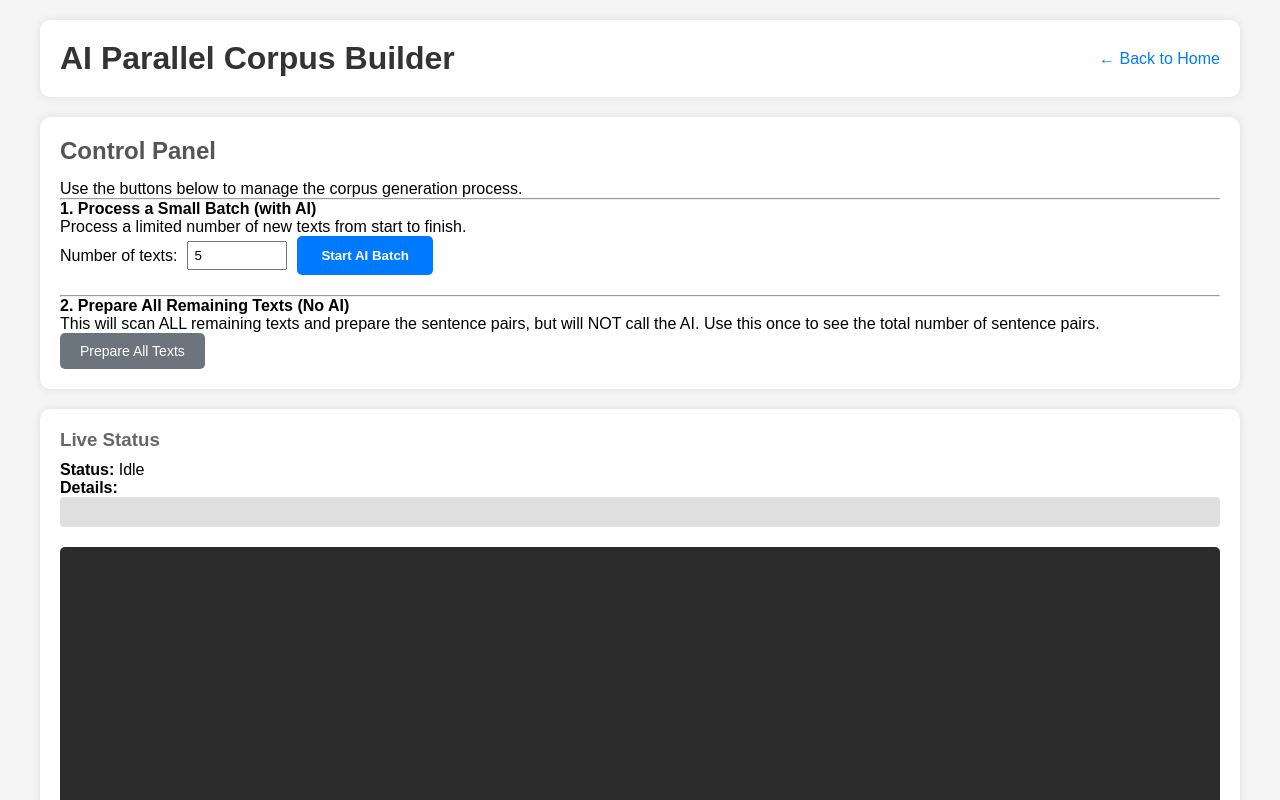
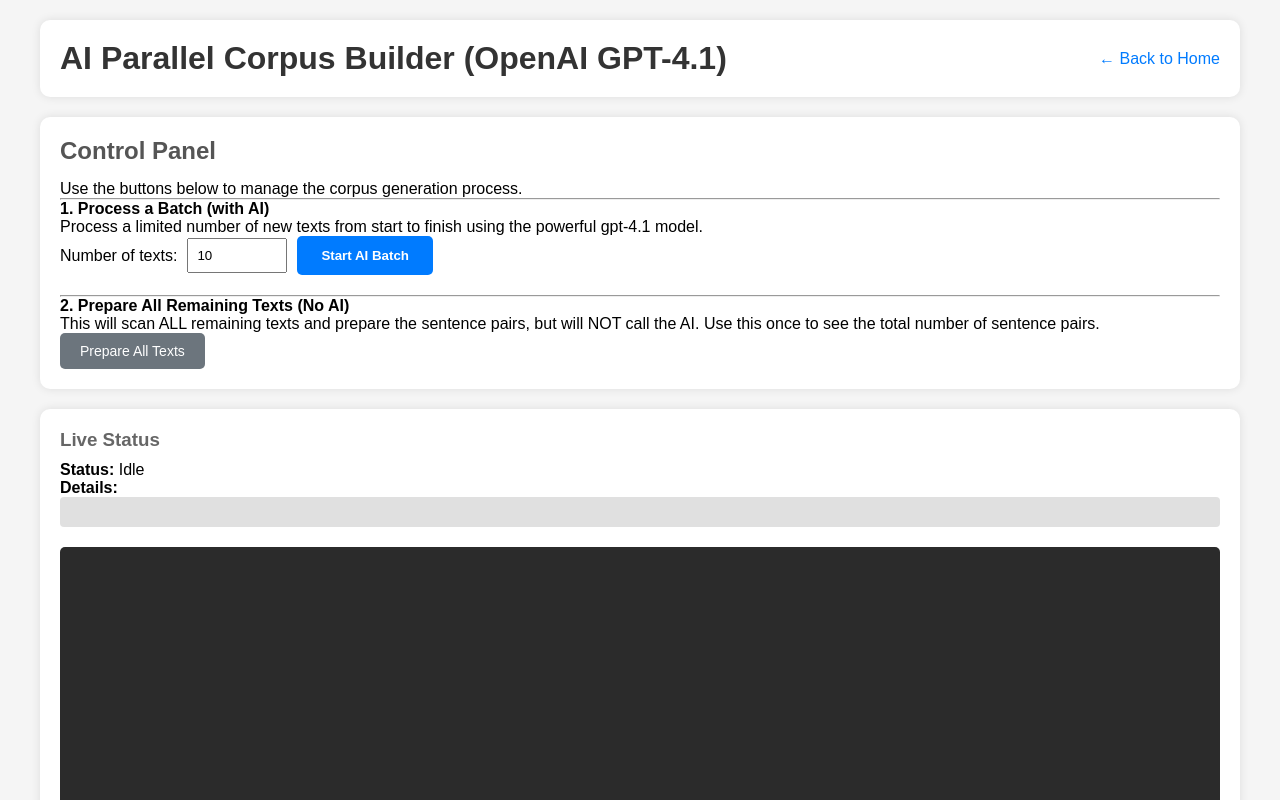
Before and after one commit to falmstudios/pdf-gemini-analyzer, a website: page public/corpus-builder.html in a window 1280 px wide. Shown: the top 800 px of the page. Drawn offline with Linux system fonts and the light colour scheme; no server answers.

Commit message:
Update corpus-builder.html

```diff
--- a/public/corpus-builder.html
+++ b/public/corpus-builder.html
@@ -19,7 +19,7 @@
 <body>
     <div class="container">
         <div class="header">
-            <h1>AI Parallel Corpus Builder</h1>
+            <h1>AI Parallel Corpus Builder (OpenAI GPT-4.1)</h1>
             <a href="/" class="back-link">← Back to Home</a>
         </div>
         <div class="main-content">
@@ -29,11 +29,11 @@
 
                 <hr>
 
-                <h4>1. Process a Small Batch (with AI)</h4>
-                <p>Process a limited number of new texts from start to finish.</p>
+                <h4>1. Process a Batch (with AI)</h4>
+                <p>Process a limited number of new texts from start to finish using the powerful gpt-4.1 model.</p>
                 <div class="button-group">
                     <label for="text-limit">Number of texts:</label>
-                    <input type="number" id="text-limit" value="5" min="1" max="500" style="width: 100px; padding: 5px;">
+                    <input type="number" id="text-limit" value="10" min="1" max="500" style="width: 100px; padding: 8px;">
                     <button id="start-btn" class="primary-btn">Start AI Batch</button>
                 </div>
 
@@ -42,7 +42,6 @@
                 <h4>2. Prepare All Remaining Texts (No AI)</h4>
                 <p>This will scan ALL remaining texts and prepare the sentence pairs, but will NOT call the AI. Use this once to see the total number of sentence pairs.</p>
                 <button id="prepare-btn" class="secondary-btn">Prepare All Texts</button>
-
             </div>
 
             <div class="status-panel">
```
